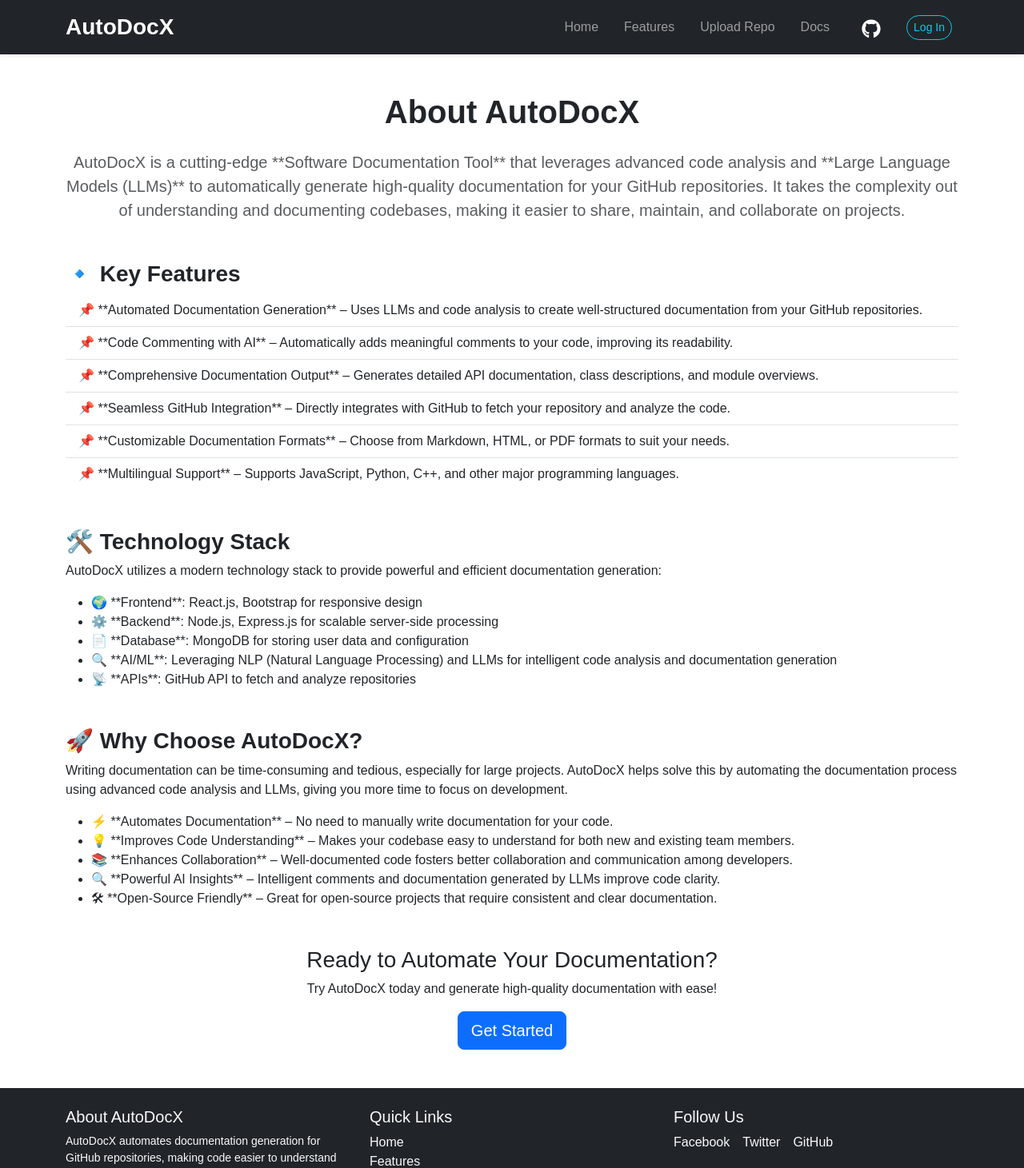
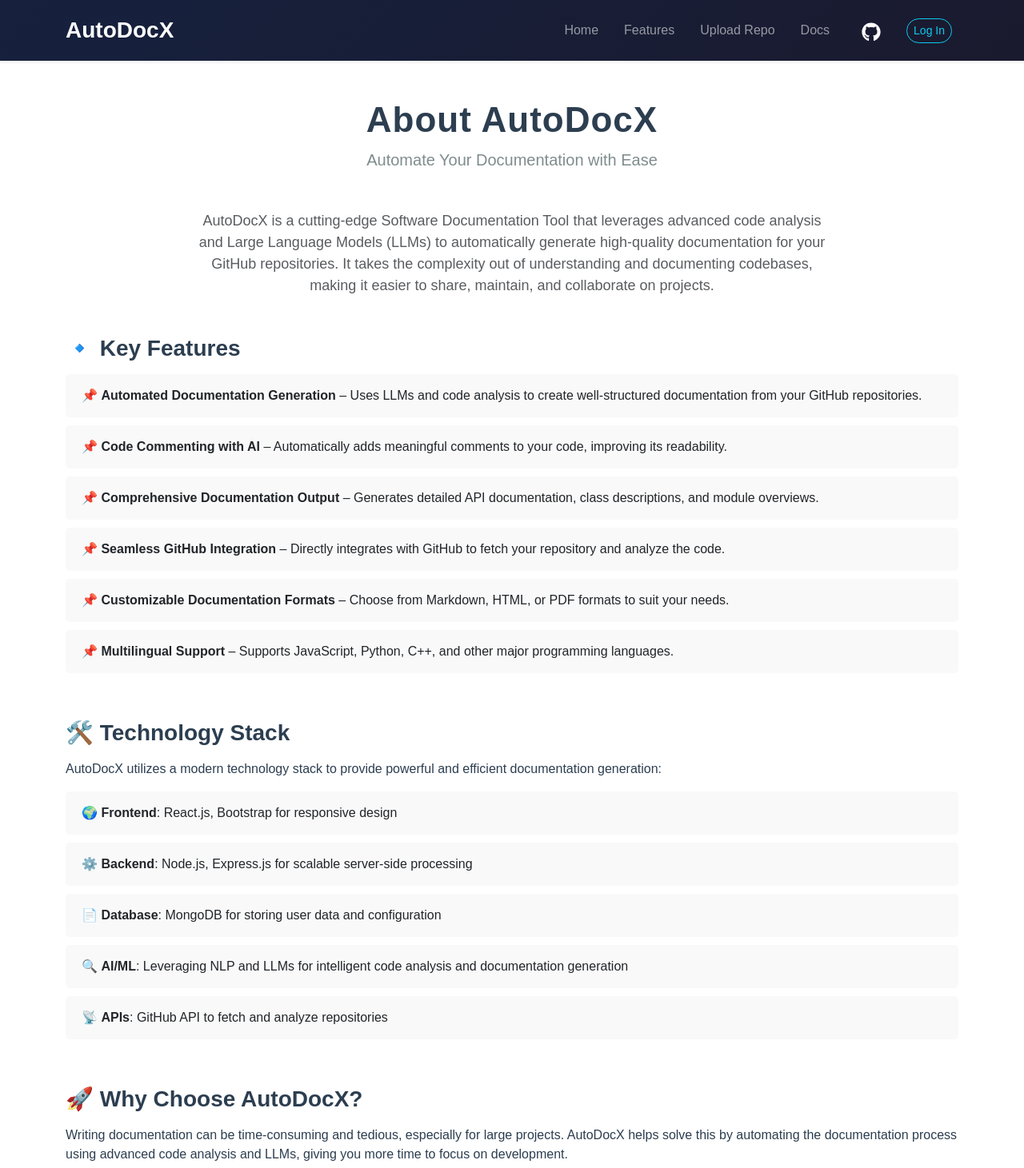
Before and after one commit to HavishJadav/AutoDocX_frontend, a React (Create React App) app: page / in a window 1280 px wide. Shown: the top 1461 px of the page at 80% size. Built offline with nearby package versions, Linux system fonts and the light colour scheme.

Commit message:
Modified authentication logic to streamline login + logout process and some bootstrap enhancement

```diff
--- /dev/null
+++ b/src/components/AboutUs.css
@@ -0,0 +1,56 @@
+
+
+.about-container {
+    font-family: 'Roboto', sans-serif;
+    color: #2c3e50;
+  }
+
+  .about-title {
+    color: #2c3e50;
+    font-size: 2.75rem;
+    letter-spacing: 1px;
+  }
+
+  .about-subtitle {
+    font-size: 1.25rem;
+    color: #7f8c8d;
+  }
+
+
+  .about-description p {
+    font-size: 1.125rem;
+    max-width: 800px;
+    margin: 0 auto;
+  }
+
+
+  .feature-list .list-group-item,
+  .tech-stack-list .list-group-item,
+  .why-choose-list .list-group-item {
+    background-color: #f9f9f9;
+    border: none;
+    margin-bottom: 10px;
+    font-size: 1rem;
+    transition: transform 0.3s ease, box-shadow 0.3s ease;
+    padding: 15px 20px;
+    border-radius: 5px;
+  }
+
+  .feature-list .list-group-item:hover,
+  .tech-stack-list .list-group-item:hover,
+  .why-choose-list .list-group-item:hover {
+    transform: translateX(10px);
+    box-shadow: 2px 2px 12px rgba(0, 0, 0, 0.1);
+  }
+
+
+  .get-started-btn {
+    transition: background-color 0.3s ease, transform 0.3s ease;
+    padding: 12px 30px;
+    font-size: 1.125rem;
+  }
+
+  .get-started-btn:hover {
+    background-color: #1abc9c;
+    transform: scale(1.05);
+  }
--- a/src/components/AboutUs.jsx
+++ b/src/components/AboutUs.jsx
@@ -1,72 +1,91 @@
+
 import "bootstrap/dist/css/bootstrap.min.css";
 import React from "react";
 import { Link } from "react-router-dom";
+import "./AboutUs.css";
 
 export default function AboutUs() {
   return (
-    <div className="container mt-5">
+    <div className="container mt-5 about-container">
       {/* Title Section */}
-      <h1 className="text-center fw-bold mb-4">About AutoDocX</h1>
+      <header className="text-center mb-5">
+        <h1 className="fw-bold about-title">About AutoDocX</h1>
+        <p className="lead about-subtitle">Automate Your Documentation with Ease</p>
+      </header>
 
       {/* Description Section */}
-      <p className="lead text-center text-muted">
-        AutoDocX is a cutting-edge **Software Documentation Tool** that leverages advanced code analysis
-        and **Large Language Models (LLMs)** to automatically generate high-quality documentation for your
-        GitHub repositories. It takes the complexity out of understanding and documenting codebases, making it easier
-        to share, maintain, and collaborate on projects.
-      </p>
+      <section className="about-description mb-5">
+        <p className="lead text-center text-muted">
+          AutoDocX is a cutting-edge <strong>Software Documentation Tool</strong> that leverages advanced code analysis
+          and <strong>Large Language Models (LLMs)</strong> to automatically generate high-quality documentation for your
+          GitHub repositories. It takes the complexity out of understanding and documenting codebases, making it easier
+          to share, maintain, and collaborate on projects.
+        </p>
+      </section>
 
       {/* Features Section */}
-      <div className="mt-5">
-        <h3 className="fw-bold">🔹 Key Features</h3>
-        <ul className="list-group list-group-flush">
-          <li className="list-group-item">📌 **Automated Documentation Generation** – Uses LLMs and code analysis to create well-structured documentation from your GitHub repositories.</li>
-          <li className="list-group-item">📌 **Code Commenting with AI** – Automatically adds meaningful comments to your code, improving its readability.</li>
-          <li className="list-group-item">📌 **Comprehensive Documentation Output** – Generates detailed API documentation, class descriptions, and module overviews.</li>
-          <li className="list-group-item">📌 **Seamless GitHub Integration** – Directly integrates with GitHub to fetch your repository and analyze the code.</li>
-          <li className="list-group-item">📌 **Customizable Documentation Formats** – Choose from Markdown, HTML, or PDF formats to suit your needs.</li>
-          <li className="list-group-item">📌 **Multilingual Support** – Supports JavaScript, Python, C++, and other major programming languages.</li>
+      <section className="mb-5">
+        <h3 className="fw-bold mb-3">🔹 Key Features</h3>
+        <ul className="list-group list-group-flush feature-list">
+          <li className="list-group-item">
+            📌 <strong>Automated Documentation Generation</strong> – Uses LLMs and code analysis to create well-structured documentation from your GitHub repositories.
+          </li>
+          <li className="list-group-item">
+            📌 <strong>Code Commenting with AI</strong> – Automatically adds meaningful comments to your code, improving its readability.
+          </li>
+          <li className="list-group-item">
+            📌 <strong>Comprehensive Documentation Output</strong> – Generates detailed API documentation, class descriptions, and module overviews.
+          </li>
+          <li className="list-group-item">
+            📌 <strong>Seamless GitHub Integration</strong> – Directly integrates with GitHub to fetch your repository and analyze the code.
+          </li>
+          <li className="list-group-item">
+            📌 <strong>Customizable Documentation Formats</strong> – Choose from Markdown, HTML, or PDF formats to suit your needs.
+          </li>
+          <li className="list-group-item">
+            📌 <strong>Multilingual Support</strong> – Supports JavaScript, Python, C++, and other major programming languages.
+          </li>
         </ul>
-      </div>
+      </section>
 
       {/* Technology Stack */}
-      <div className="mt-5">
-        <h3 className="fw-bold">🛠️ Technology Stack</h3>
+      <section className="mb-5">
+        <h3 className="fw-bold mb-3">🛠️ Technology Stack</h3>
         <p>
           AutoDocX utilizes a modern technology stack to provide powerful and efficient documentation generation:
         </p>
-        <ul>
-          <li>🌍 **Frontend**: React.js, Bootstrap for responsive design</li>
-          <li>⚙️ **Backend**: Node.js, Express.js for scalable server-side processing</li>
-          <li>📄 **Database**: MongoDB for storing user data and configuration</li>
-          <li>🔍 **AI/ML**: Leveraging NLP (Natural Language Processing) and LLMs for intelligent code analysis and documentation generation</li>
-          <li>📡 **APIs**: GitHub API to fetch and analyze repositories</li>
+        <ul className="list-group list-group-flush tech-stack-list">
+          <li className="list-group-item">🌍 <strong>Frontend</strong>: React.js, Bootstrap for responsive design</li>
+          <li className="list-group-item">⚙️ <strong>Backend</strong>: Node.js, Express.js for scalable server-side processing</li>
+          <li className="list-group-item">📄 <strong>Database</strong>: MongoDB for storing user data and configuration</li>
+          <li className="list-group-item">🔍 <strong>AI/ML</strong>: Leveraging NLP and LLMs for intelligent code analysis and documentation generation</li>
+          <li className="list-group-item">📡 <strong>APIs</strong>: GitHub API to fetch and analyze repositories</li>
         </ul>
-      </div>
+      </section>
 
       {/* Why Choose AutoDocX? */}
-      <div className="mt-5">
-        <h3 className="fw-bold">🚀 Why Choose AutoDocX?</h3>
+      <section className="mb-5">
+        <h3 className="fw-bold mb-3">🚀 Why Choose AutoDocX?</h3>
         <p>
           Writing documentation can be time-consuming and tedious, especially for large projects. AutoDocX helps solve this by automating the documentation process using advanced code analysis and LLMs, giving you more time to focus on development.
         </p>
-        <ul>
-          <li>⚡ **Automates Documentation** – No need to manually write documentation for your code.</li>
-          <li>💡 **Improves Code Understanding** – Makes your codebase easy to understand for both new and existing team members.</li>
-          <li>📚 **Enhances Collaboration** – Well-documented code fosters better collaboration and communication among developers.</li>
-          <li>🔍 **Powerful AI Insights** – Intelligent comments and documentation generated by LLMs improve code clarity.</li>
-          <li>🛠 **Open-Source Friendly** – Great for open-source projects that require consistent and clear documentation.</li>
+        <ul className="list-group list-group-flush why-choose-list">
+          <li className="list-group-item">⚡ <strong>Automates Documentation</strong> – No need to manually write documentation for your code.</li>
+          <li className="list-group-item">💡 <strong>Improves Code Understanding</strong> – Makes your codebase easy to understand for both new and existing team members.</li>
+          <li className="list-group-item">📚 <strong>Enhances Collaboration</strong> – Well-documented code fosters better collaboration and communication among developers.</li>
+          <li className="list-group-item">🔍 <strong>Powerful AI Insights</strong> – Intelligent comments and documentation generated by LLMs improve code clarity.</li>
+          <li className="list-group-item">🛠 <strong>Open-Source Friendly</strong> – Great for open-source projects that require consistent and clear documentation.</li>
         </ul>
-      </div>
+      </section>
 
       {/* Call to Action */}
-      <div className="text-center mt-5">
-        <h3>Ready to Automate Your Documentation?</h3>
-        <p>Try AutoDocX today and generate high-quality documentation with ease!</p>
-        <Link to="/get-started">
-          <a href="#" className="btn btn-primary btn-lg">Get Started</a>
+      <section className="text-center mt-5">
+        <h3 className="mb-3">Ready to Automate Your Documentation?</h3>
+        <p className="mb-4">Try AutoDocX today and generate high-quality documentation with ease!</p>
+        <Link to="/get-started" className="btn btn-primary btn-lg get-started-btn">
+          Get Started
         </Link>
-      </div>
+      </section>
     </div>
   );
 }
--- /dev/null
+++ b/src/components/Header.css
@@ -0,0 +1,85 @@
+
+.custom-navbar {
+    background: linear-gradient(135deg, #1a1a2e, #16213e);
+    transition: background 0.4s ease, box-shadow 0.4s ease;
+    padding: 0.75rem 1rem;
+  }
+
+  .custom-navbar:hover {
+    background: linear-gradient(135deg, #16213e, #1a1a2e);
+    box-shadow: 0 4px 12px rgba(0, 0, 0, 0.4);
+  }
+
+
+  .custom-brand {
+    transition: transform 0.3s ease, letter-spacing 0.3s ease;
+  }
+
+  .custom-brand:hover {
+    transform: scale(1.05);
+    letter-spacing: 1px;
+  }
+
+
+  .custom-toggle {
+    border: none;
+  }
+
+
+  .custom-nav-link {
+    position: relative;
+    transition: color 0.3s ease, transform 0.3s ease;
+  }
+
+  .custom-nav-link::after {
+    content: "";
+    position: absolute;
+    width: 0%;
+    height: 2px;
+    bottom: -4px;
+    left: 0;
+    background-color: #17a2b8;
+    transition: width 0.3s ease;
+  }
+
+  .custom-nav-link:hover {
+    color: #17a2b8;
+    transform: translateY(-2px);
+  }
+
+  .custom-nav-link:hover::after {
+    width: 100%;
+  }
+
+
+  .custom-auth {
+    display: flex;
+    align-items: center;
+  }
+
+
+  .custom-user-email {
+    transition: color 0.3s ease;
+  }
+
+  .custom-user-email:hover {
+    color: #ffffff;
+  }
+
+
+  .custom-btn {
+    transition: background-color 0.3s ease, transform 0.3s ease, border-color 0.3s ease;
+  }
+
+  .custom-btn:hover {
+    background-color: #17a2b8;
+    border-color: #17a2b8;
+    transform: scale(1.05);
+  }
+
+
+  @media (max-width: 768px) {
+    .custom-nav-link {
+      padding: 0.5rem 0;
+    }
+  }
--- a/src/components/Header.jsx
+++ b/src/components/Header.jsx
@@ -1,5 +1,6 @@
-// File: src/components/Header.jsx
+
 import "bootstrap/dist/css/bootstrap.min.css";
+import "./Header.css";
 import { Navbar, Nav, Container, Button } from "react-bootstrap";
 import { FaGithub } from "react-icons/fa";
 import React from "react";
@@ -10,26 +11,26 @@
   const { isAuthenticated, loginWithRedirect, logout, user, isLoading } = useAuth0();
 
   return (
-    <Navbar bg="dark" variant="dark" expand="lg" className="shadow-sm">
+    <Navbar bg="dark" variant="dark" expand="lg" className="shadow-sm custom-navbar">
       <Container>
-        <Navbar.Brand as={Link} to="/" className="fw-bold fs-3">
+        <Navbar.Brand as={Link} to="/" className="fw-bold fs-3 custom-brand">
           AutoDocX
         </Navbar.Brand>
 
-        <Navbar.Toggle aria-controls="navbar-nav" />
+        <Navbar.Toggle aria-controls="navbar-nav" className="custom-toggle" />
 
         <Navbar.Collapse id="navbar-nav">
-          <Nav className="ms-auto">
-            <Nav.Link as={Link} to="/" className="mx-2">
+          <Nav className="ms-auto custom-nav">
+            <Nav.Link as={Link} to="/" className="mx-2 custom-nav-link">
               Home
             </Nav.Link>
-            <Nav.Link as={Link} to="/features" className="mx-2">
+            <Nav.Link as={Link} to="/features" className="mx-2 custom-nav-link">
               Features
             </Nav.Link>
-            <Nav.Link as={Link} to="/searchbar" className="mx-2">
+            <Nav.Link as={Link} to="/searchbar" className="mx-2 custom-nav-link">
               Upload Repo
             </Nav.Link>
-            <Nav.Link href="#" className="mx-2">
+            <Nav.Link href="#" className="mx-2 custom-nav-link">
               Docs
             </Nav.Link>
           </Nav>
@@ -38,22 +39,24 @@
             <Nav.Link
               href="https://github.com/"
               target="_blank"
-              className="text-white fs-4"
+              className="text-white fs-4 custom-nav-link"
             >
               <FaGithub />
             </Nav.Link>
           </Nav>
 
-          <Nav className="ms-3 align-items-center">
+          <Nav className="ms-3 align-items-center custom-auth">
             {isLoading && <span className="text-white mx-2">Loading...</span>}
 
             {isAuthenticated && user && (
               <>
-                <span className="text-info fw-bold fs-6 mx-2">{user.email}</span>
+                <span className="text-info fw-bold fs-6 mx-2 custom-user-email">
+                  {user.email}
+                </span>
                 <Button
                   variant="outline-info"
                   size="sm"
-                  className="mx-2 rounded-pill"
+                  className="mx-2 rounded-pill custom-btn"
                   onClick={() =>
                     logout({ logoutParams: { returnTo: window.location.origin } })
                   }
@@ -67,7 +70,7 @@
               <Button
                 variant="outline-info"
                 size="sm"
-                className="mx-2 rounded-pill"
+                className="mx-2 rounded-pill custom-btn"
                 onClick={() => loginWithRedirect()}
               >
                 Log In
```
